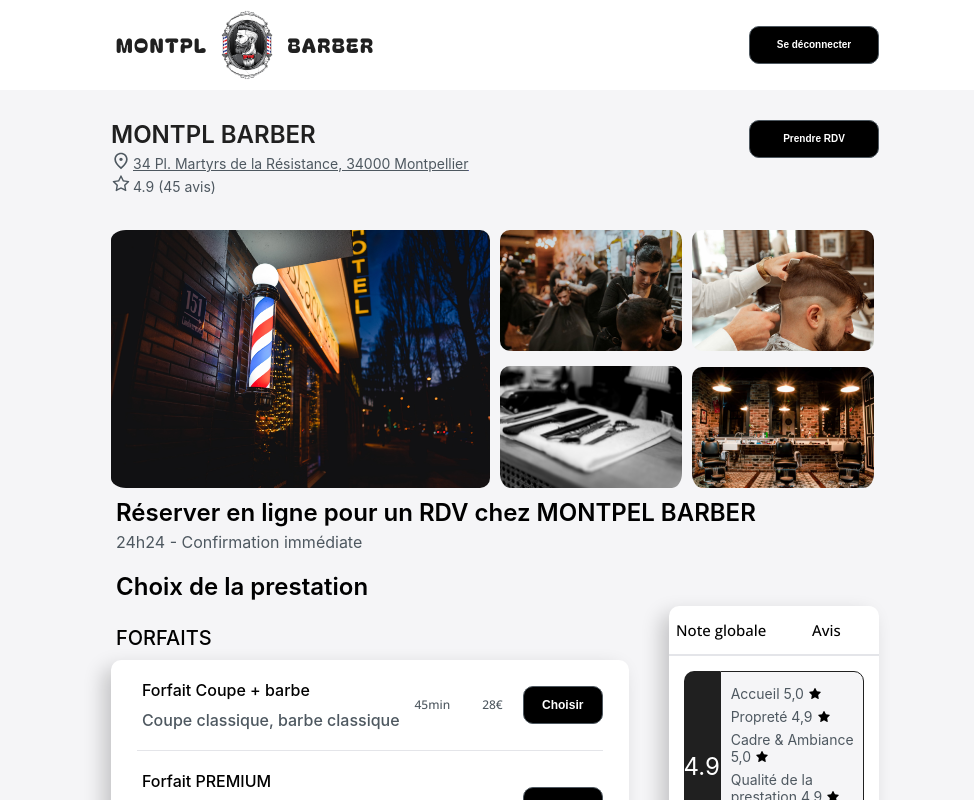
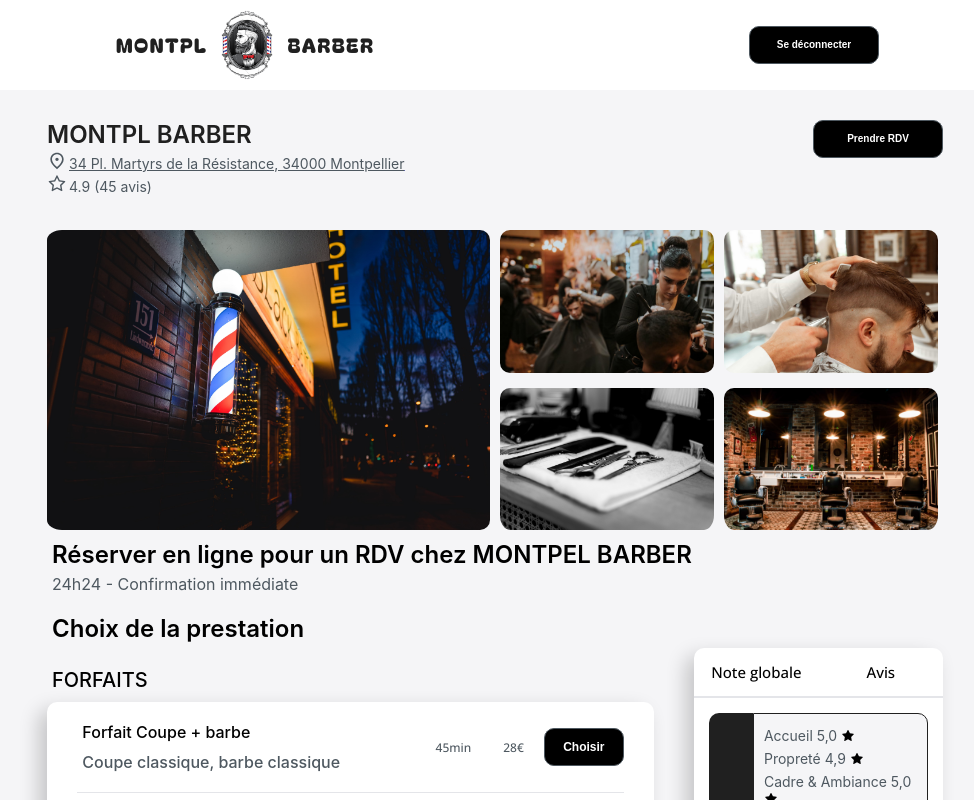
Before and after one commit to CyrilPers/barber-shop, a React (Vite) app: page /accueil/1 in a window 1280 px wide. Shown: the top 800 px of the page, without its empty margins (145-1119 px from the left). Built offline with nearby package versions, Linux system fonts and the light colour scheme; some icons are missing.

Commit message:
💄 Increase width page

```diff
--- a/src/components/pages/main/Services.jsx
+++ b/src/components/pages/main/Services.jsx
@@ -23,7 +23,7 @@
   display: flex;
   flex-direction: column;
   box-sizing: border-box;
-  padding: 30px 20%;
+  padding: 30px 15%;
   width: 100%;
   background-color: ${theme.colors.background_white};
   .rdv {
```
